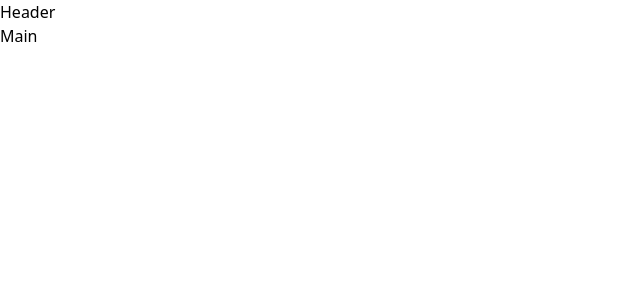
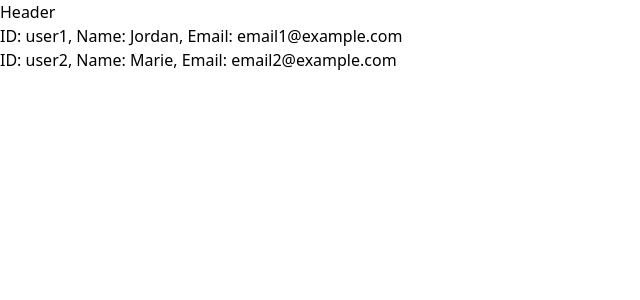
Before and after one commit to JordanSerafini/Monney-Tracker, a React (Vite) app: page / in a window 1280 px wide. Shown: the top 300 px of the page, without its empty margins (0-640 px from the left). Built offline with nearby package versions, Linux system fonts and the light colour scheme.

Commit message:
:construction: commit

```diff
--- a/src/App.tsx
+++ b/src/App.tsx
@@ -5,12 +5,12 @@ import "./App.css";
 
 function App() {
   return (
-    <>
-      <body className='bg-blue-500'>
+
+      <div className='flex flex-row gap-5'>
         <Header />
         <Main />
-      </body>
-    </>
+      </div>
+
   );
 }
 
--- /dev/null
+++ b/src/Data/database.json
@@ -0,0 +1,41 @@
+{
+    "users": {
+      "user1": {
+        "id": "1",
+        "name": "Jordan",
+        "email": "email1@example.com"
+      },
+      "user2": {
+        "id": "2",
+        "name": "Marie",
+        "email": "email2@example.com"
+      }
+    },
+
+    "achat": {
+      "achat1": {
+        "name": "course monoprix",
+        "user-Id": 1,
+        "date": "2018-01-01",
+        "amount": 20
+      },
+      "achat2": {
+        "user": "Tabac",
+        "user-Id": 1,
+        "date": "2018-01-02",
+        "amount": 30
+      },
+      "achat3": {
+        "user": "Uber Eats",
+        "user-Id": 1,
+        "date": "2018-01-02",
+        "amount": 35
+      },
+      "achat4": {
+        "user": "Course",
+        "user-Id": 2,
+        "date": "2018-01-02",
+        "amount": 55
+      }
+    }
+  }
--- a/src/components/Main.tsx
+++ b/src/components/Main.tsx
@@ -1,9 +1,41 @@
-import React from 'react'
+import  { useState, useEffect } from 'react';
+import Data from '../Data/database.json';
+
+interface User {
+  id: string;
+  name: string;
+  email: string;
+}
 
 function Main() {
+  // Utilisez le type User[] pour initialiser l'état
+  const [users, setUsers] = useState<User[]>([]);
+
+
+  //console.log(users);
+
+  useEffect(() => {
+    // Map les données
+    const usersArray: User[] = Object.entries(Data.users).map(([id, userInfo]) => ({
+      id: id,
+      name: userInfo.name,
+      email: userInfo.email
+    }));
+
+    // MAJ tableau d'utilisateurs
+    console.log(usersArray);
+    setUsers(usersArray);
+  }, []); // exec 1 fois au montage
+
   return (
-    <div >Main</div>
-  )
+    <div>
+      {users.map((user) => (
+        <div key={user.id}>
+          ID: {user.id}, Name: {user.name}, Email: {user.email}
+        </div>
+      ))}
+    </div>
+  );
 }
 
-export default Main
+export default Main;
```
